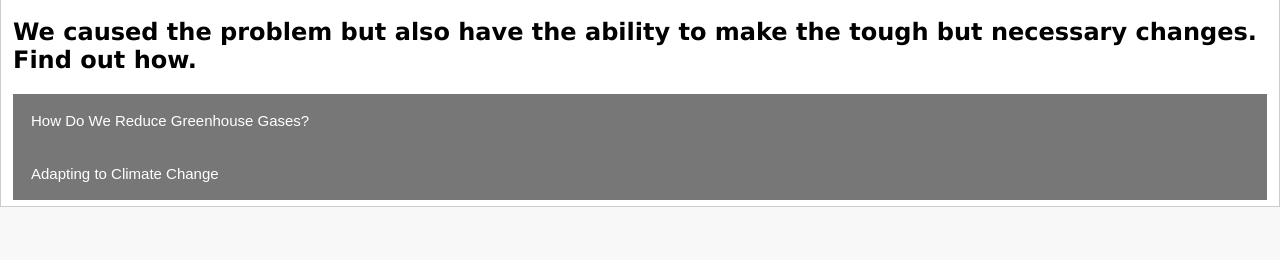
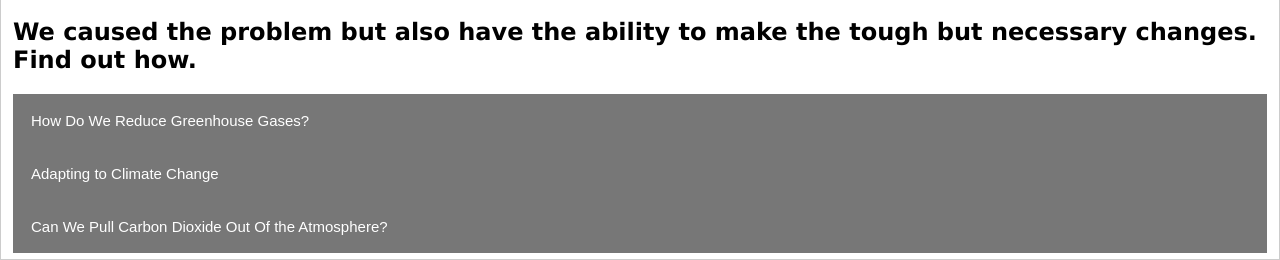
Before and after one commit to Vijaya0110/Air-Pollution-and-Climate-Change, a Flask app: page / in a window 1280 px wide, after a click on "Climate Solutions". Shown: the part 685-945 px from the top of the page. Before the commit the page ends 892 px from the top, so only its background shows below. Run offline with Flask 2, Linux system fonts and the light colour scheme.

Commit message:
Update start.html

```diff
--- a/templates/start.html
+++ b/templates/start.html
@@ -342,6 +342,21 @@ Climate adaptation strategies range from individual to local, national, and glob
  <b>Dealing with disaster</b>
 <p>Climate change is increasing the risk of disasters. For example, hurricanes are becoming stronger, storms are becoming rainier, heat waves are becoming hotter and longer, and the risk of wildfire is increasing. To reduce the risk, communities can map the hazards, put warning systems in place, and create evacuation routes and storm shelters. To help people bounce back after hazards, communities can build disaster funds, and individuals can make sure they have enough insurance. Public health and emergency medical services also help keep people safe.</p>
   </div>
+  <button type="button" class="collapsible">Can We Pull Carbon Dioxide Out Of the Atmosphere?</button>
+<div class="content">
+
+<p>Carbon moves around the Earth system through the carbon cycle. It naturally travels between the atmosphere, ocean, plants, and rocks over time. We are changing the carbon cycle by burning fossil fuels, which send more carbon to the atmosphere in the form of greenhouse gases, like carbon dioxide (CO2) and methane (CH4). Extra greenhouse gases in the atmosphere are causing Earth to warm. Some carbon dioxide makes its way out of the atmosphere through the carbon cycle, but we are emitting so much that the amount of carbon dioxide in the air keeps increasing.</p>
+
+  <h2>Examples of Carbon Dioxide Removal</h2>
+<p>What if we could pull carbon dioxide out of the air in order to stop climate change? Researchers are developing ways to do this. Below are some examples of how we can pull carbon out of the air.</p>
+
+  <b>Plants as fuel and carbon catchers</b>
+<p>Crops such as corn or switchgrass take carbon dioxide out of the atmosphere as they grow and can be used as a biomass energy source. If the crops are burned in a power plant to produce electricity, and the carbon dioxide from the smoke is captured and stored underground, carbon would be moved out of the atmosphere with an energy source.</p>
+  <b>Storing carbon in forests and farms</b>
+<p>Planting new forests and making changes to forest management can help forests take more carbon dioxide out of the atmosphere. On farms, the amount of carbon stored in the soil can be increased by growing cover crops, adding manure or compost to fields, and reducing the amount that fields are tilled.</p>
+  <b>Catching carbon in the air</b>
+<p>Carbon dioxide can be removed from the atmosphere as air passes through a big air filter and then stored deep underground. This technology already exists and is being used on a small scale.</p>
+  </div>
 </div>
 
 <script>
```
